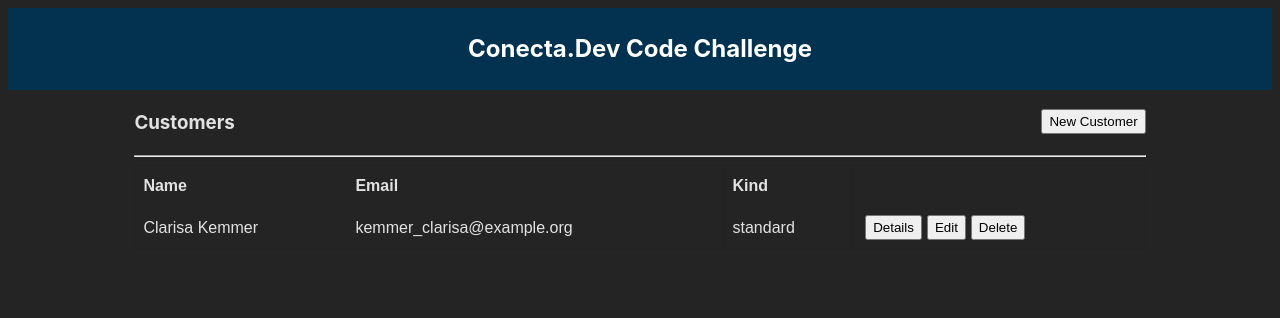
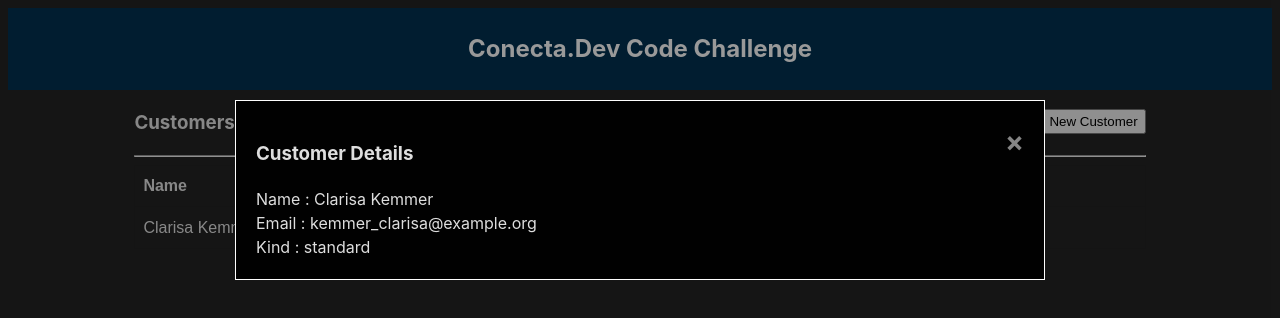
Before and after one commit to GeorgeLMaluf0579/conecta.dev, a React (Vite) app in the folder app/: page / in a window 1280 px wide. Both pictures are taken after a click on the button "Details". Shown: the top 318 px of the page. Built offline with nearby package versions, Linux system fonts and the light colour scheme.

Commit message:
Add ViewCustomer Modal

```diff
--- a/app/src/components/CustomerList/CustomerList.tsx
+++ b/app/src/components/CustomerList/CustomerList.tsx
@@ -1,4 +1,6 @@
+import { useState } from "react";
 import { ICustomer } from "../../types/Customer.type";
+import CustomerModal from "../CustomerModal/CustomerModal";
 import "./CustomerList.style.css"
 
 type Props = {
@@ -8,8 +10,20 @@ type Props = {
 
 const CustomerList = (props: Props) => {
   const { list, onDeleteClickHnd } = props;
+  const [showCustomerModal, setShowCustomerModal] = useState(false);
+  const [currentCustomer, setCurrentCustomer] = useState(null as ICustomer | null);
+
+  const onDetailClick = (data: ICustomer) => {
+    setCurrentCustomer(data);
+    setShowCustomerModal(true)
+  }
+
+  const onCloseModalClick = () => {
+    setShowCustomerModal(false)
+  }
 
   return(
+    <div>
       <table>
         <thead>
           <tr>
@@ -28,7 +42,7 @@ const CustomerList = (props: Props) => {
               <td>{customer.kind}</td>
               <td>
                 <div>
-                <input type="button" value="Details" />
+                  <input type="button" value="Details" onClick={() => onDetailClick(customer)}  />
                   <input type="button" value="Edit" />
                   <input type="button" value="Delete" onClick={() => onDeleteClickHnd(customer)} />
                 </div>
@@ -38,6 +52,10 @@ const CustomerList = (props: Props) => {
         })}
         </tbody>
       </table>
+      { showCustomerModal && currentCustomer != null && (
+        <CustomerModal onCloseClickHnd={onCloseModalClick} customer={currentCustomer}/>
+      )}
+    </div>
   );
 }
 
--- /dev/null
+++ b/app/src/components/CustomerModal/CustomerModal.style.css
@@ -0,0 +1,36 @@
+.modal {
+  position: fixed;
+  z-index: 1;
+  padding-top: 100px;
+  left: 0;
+  top: 0;
+  width: 100%;
+  height: 100%;
+  overflow: auto;
+  background-color: rgb(0,0,0);
+  background-color: rgba(0,0,0,0.4);
+}
+
+/* Modal Content */
+.modal-content {
+  background-color: #010101;
+  margin: auto;
+  padding: 20px;
+  border: 1px solid #fefefe;
+  width: 60%;
+}
+
+/* The Close Button */
+.close {
+  color: #858585;
+  float: right;
+  font-size: 28px;
+  font-weight: bold;
+}
+
+.close:hover,
+.close:focus {
+  color: #ffffff;
+  text-decoration: none;
+  cursor: pointer;
+}
--- /dev/null
+++ b/app/src/components/CustomerModal/CustomerModal.tsx
@@ -0,0 +1,35 @@
+import { ICustomer } from "../../types/Customer.type";
+import "./CustomerModal.style.css"
+
+type Props = {
+  onCloseClickHnd: () => void
+  customer: ICustomer;
+}
+
+const CustomerModal = (props: Props) => {
+  const { onCloseClickHnd, customer } = props;
+
+  return (
+    <div id="myModal" className="modal">
+      <div className="modal-content">
+        <span className="close" onClick={onCloseClickHnd}>&times;</span>
+        <div>
+          <h3>Customer Details</h3>
+          <div>
+            <div>
+              <label>Name : {customer.name}</label>
+            </div>
+            <div>
+              <label>Email : {customer.email} </label>
+            </div>
+            <div>
+              <label>Kind : {customer.kind}</label>
+            </div>
+          </div>
+        </div>
+      </div>
+    </div>
+  )
+};
+
+export default CustomerModal;
```
Lines whose indentation alone changed are shown as unchanged.
